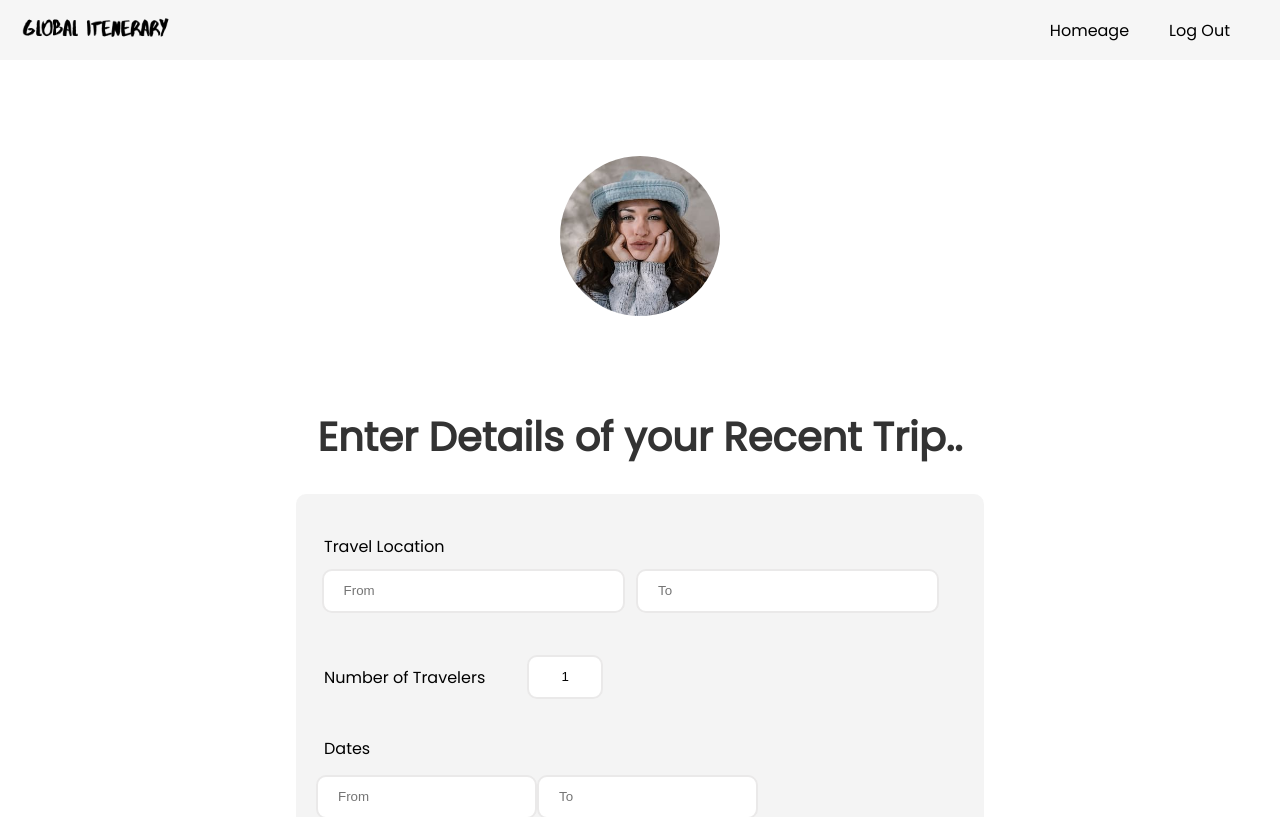
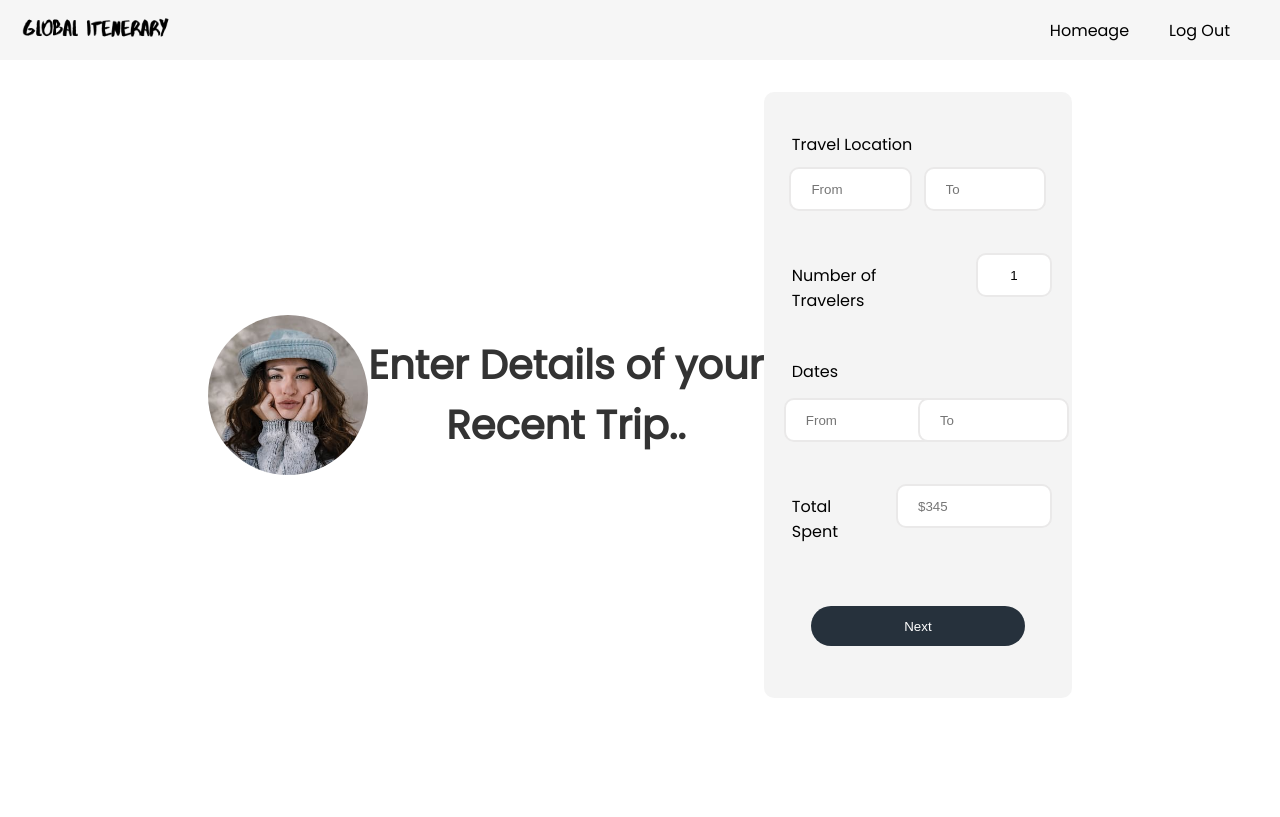
Before and after one commit to MLH-Hackathon/itenary-planner-fe, a React (Create React App) app: page /tripDetails in a window 1280 px wide. Shown: the top 817 px of the page. Built offline with nearby package versions, Linux system fonts and the light colour scheme.

Commit message:
card fix

```diff
--- a/src/Components/TripContainer/TripContainer.styles.scss
+++ b/src/Components/TripContainer/TripContainer.styles.scss
@@ -26,10 +26,11 @@
 
 .tripDetailsContainer{
     display: flex;
-    flex-direction: row;
+    flex-direction: row !important;
     align-items: center;
     justify-content: flex-end;
     width: 100%;
+
 }
 
 .tripDetails{
```
